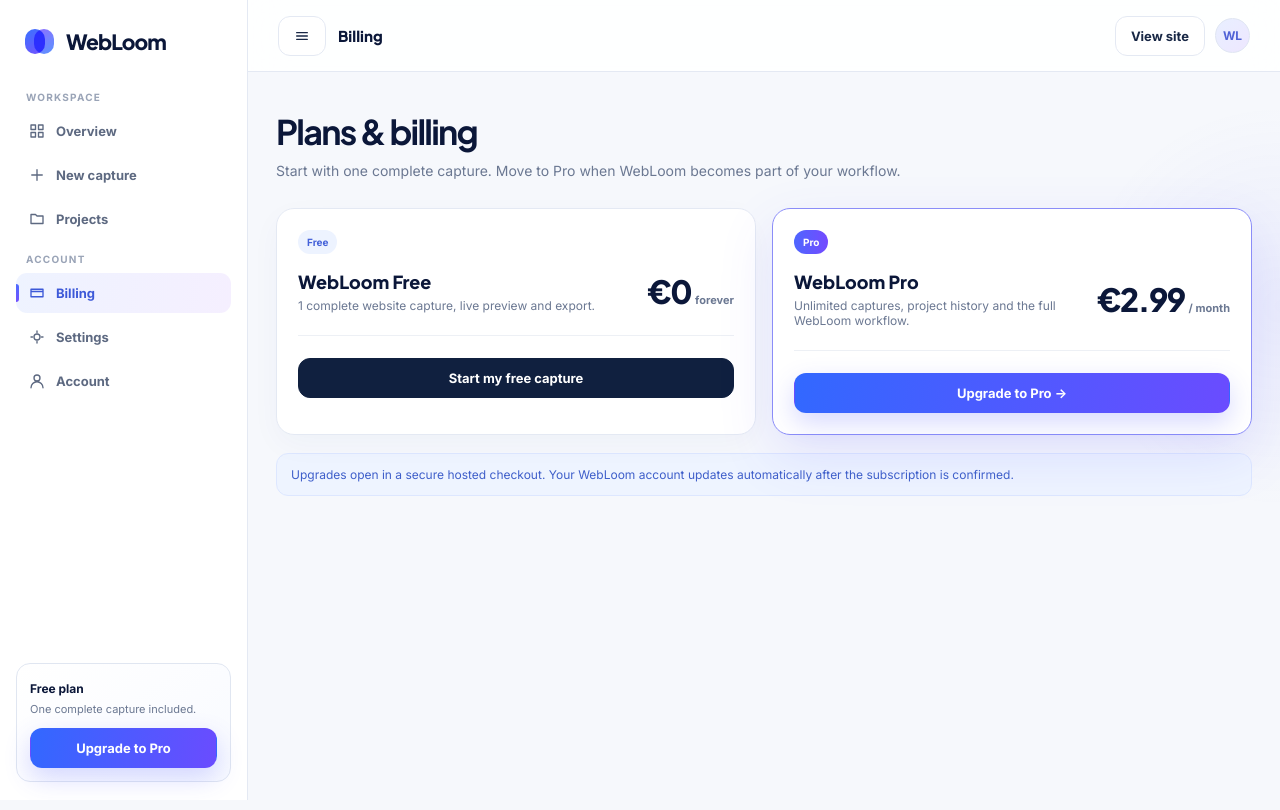
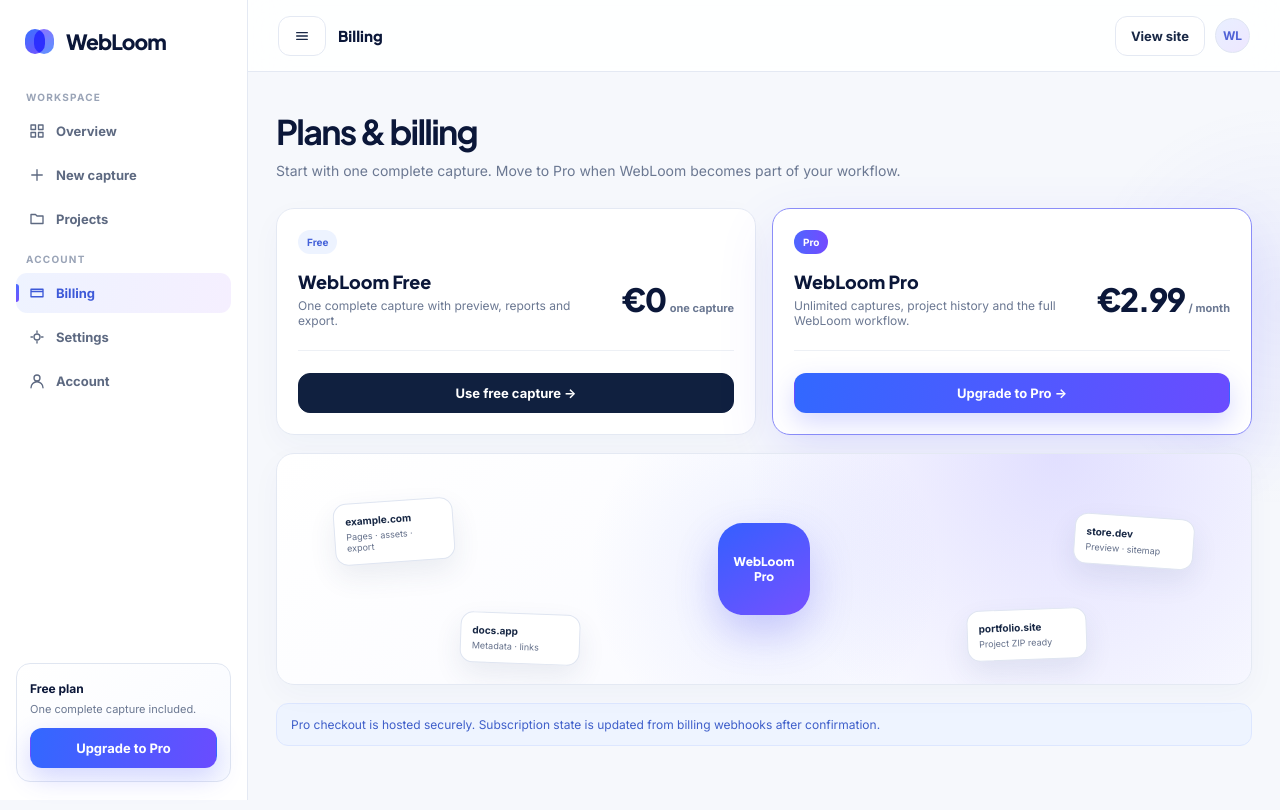
Before and after one commit to greenman9909-cmd/spa-ripper, a Flask app: template web/templates/billing.html in a window 1280 px wide. Run offline with Flask 3, Linux system fonts and the light colour scheme; the template is opened without the code that fills it, so the values that code supplies are empty.

Commit message:
Polish WebLoom billing experience

```diff
--- a/web/templates/billing.html
+++ b/web/templates/billing.html
@@ -9,7 +9,7 @@
 <div class="side-foot"><div class="plan-chip"><b>Free plan</b><p>One complete capture included.</p><a class="btn primary full" href="/billing">Upgrade to Pro</a></div></div></aside><main class="main"><header class="topbar"><div class="topbar-left"><button class="btn mobile-menu" data-menu aria-label="Open navigation"><svg viewBox="0 0 24 24"><path d="M4 7h16M4 12h16M4 17h16"/></svg></button><span class="page-title">Billing</span></div><div class="top-actions"><a class="btn hide-mobile" href="/">View site</a><a class="avatar" href="/account">WL</a></div></header><div class="content">
 <div class="hero-row reveal"><div><h1>Plans & billing</h1><p>Start with one complete capture. Move to Pro when WebLoom becomes part of your workflow.</p></div></div>
 <div class="grid cols-2 reveal">
-<div class="card"><span class="badge">Free</span><div class="plan-card" style="margin-top:16px"><div><div class="plan-name">WebLoom Free</div><div class="plan-meta">1 complete website capture, live preview and export.</div></div><div class="price">€0 <small>forever</small></div></div><div class="divider"></div><button class="btn dark full">Start my free capture</button></div>
+<div class="card"><span class="badge">Free</span><div class="plan-card" style="margin-top:16px"><div><div class="plan-name">WebLoom Free</div><div class="plan-meta">One complete capture with preview, reports and export.</div></div><div class="price">€0 <small>one capture</small></div></div><div class="divider"></div><a class="btn dark full" href="/new">Use free capture →</a></div>
 <div class="card" style="border-color:#8b8df8;box-shadow:0 20px 55px rgba(84,78,255,.13)"><span class="badge" style="background:linear-gradient(90deg,#4e66ff,#744aff);color:#fff">Pro</span><div class="plan-card" style="margin-top:16px"><div><div class="plan-name">WebLoom Pro</div><div class="plan-meta">Unlimited captures, project history and the full WebLoom workflow.</div></div><div class="price">€2.99 <small>/ month</small></div></div><div class="divider"></div><button id="upgradePro" class="btn primary full" type="button">Upgrade to Pro →</button></div>
 </div>
-<div class="notice reveal" style="margin-top:18px">Upgrades open in a secure hosted checkout. Your WebLoom account updates automatically after the subscription is confirmed.</div></div></main></div><script src="/__spa_ui/static/webloom-app.js"></script></body></html>
+<div class="card billing-visual motion-surface reveal" data-scrub style="margin-top:18px"><div class="billing-orbit"><div class="billing-core">WebLoom<br>Pro</div><div class="billing-project p1"><b>example.com</b>Pages · assets · export</div><div class="billing-project p2"><b>store.dev</b>Preview · sitemap</div><div class="billing-project p3"><b>docs.app</b>Metadata · links</div><div class="billing-project p4"><b>portfolio.site</b>Project ZIP ready</div></div></div><div class="notice reveal" style="margin-top:18px">Pro checkout is hosted securely. Subscription state is updated from billing webhooks after confirmation.</div></div></main></div><script src="/__spa_ui/static/webloom-app.js"></script></body></html>
```
